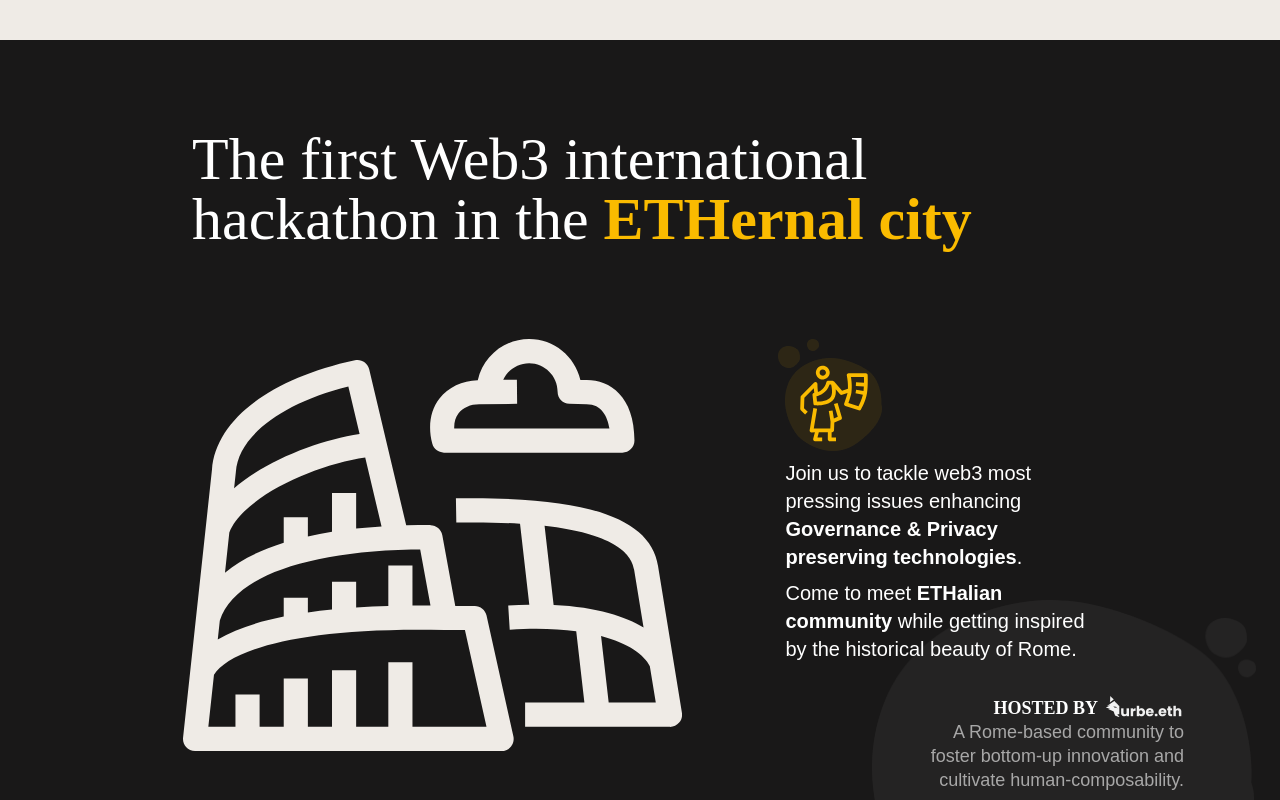
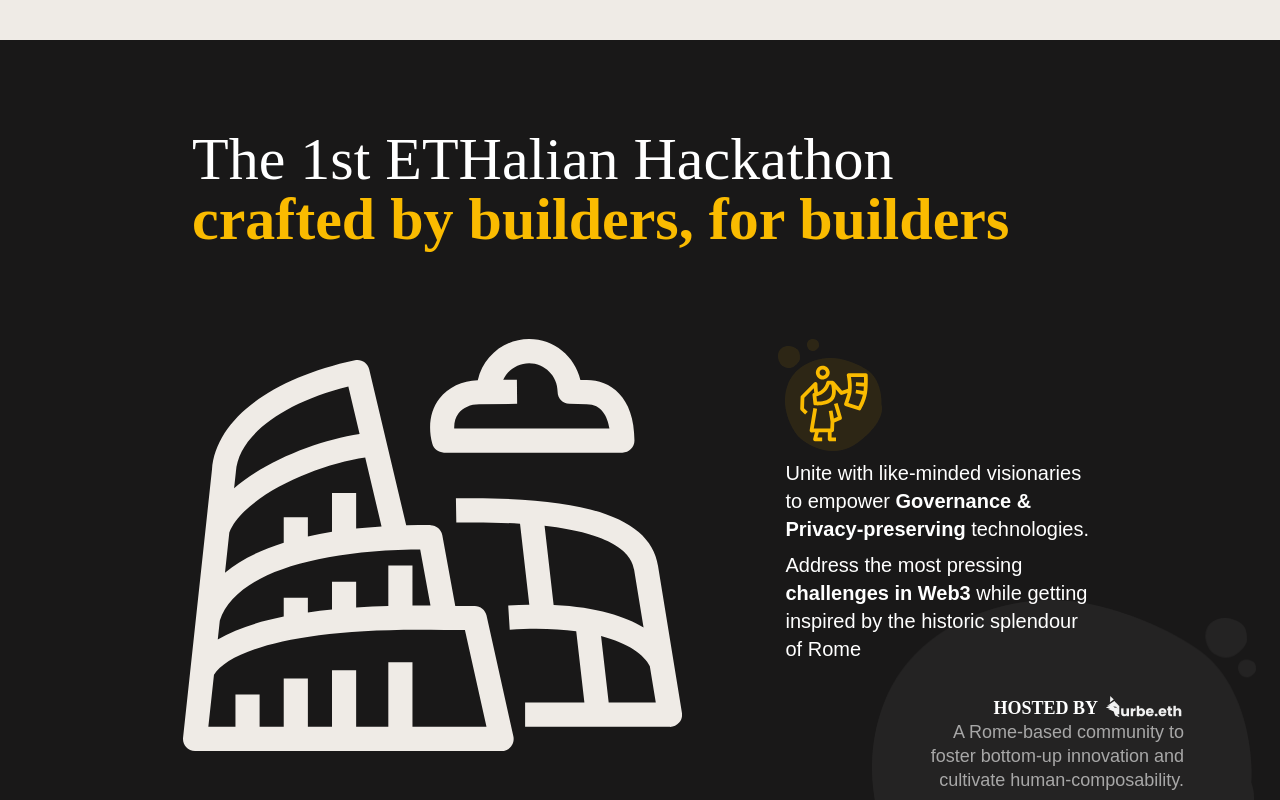
Before and after one commit to urbeETH/ETHRome-2023, a React (Create React App) app: page / in a window 1280 px wide. Shown: the part 760-1560 px from the top of the page. Built offline with nearby package versions, Linux system fonts and the light colour scheme.

Commit message:
General Updates
- minimal restiling
- text changes
- img sponsor section change

```diff
--- a/src/components/Hackathon.tsx
+++ b/src/components/Hackathon.tsx
@@ -11,7 +11,8 @@ export default function Hackathon() {
             <img src='/icon-spot-helmet-shield.svg' className='mb-2' />
             <h2 className='text-3xl text-rome-red font-bold'>Encryption Games</h2>
             <p className='text-center font-redhat'>
-              This track will challenge hackers to explore the full potential of all those technologies and{' '}
+              This track will challenge hackers to explore the full potential of all those
+              technologies and{' '}
               <span className='font-bold'>applications that prioritize privacy and security</span>.
             </p>
           </div>
@@ -19,9 +20,9 @@ export default function Hackathon() {
             <img src='/icon-spot-hero.svg' className='mb-2' />
             <h2 className='text-3xl text-rome-red font-bold'>DAOs & Dragons</h2>
             <p className='text-center font-redhat'>
-              Hackers will showcase their skills in implementing{' '}
+              Showcase your skills in implementing{' '}
               <span className='font-bold'>decentralized governance infrastructures</span> and
-              <span className='font-bold'> decision-making mechanisms</span>.
+              <span className='font-bold'> better decision-making mechanisms</span>.
             </p>
           </div>
         </div>
--- a/src/components/Header.tsx
+++ b/src/components/Header.tsx
@@ -45,16 +45,16 @@ export default function Header() {
       >
         <img src='/ethrome_logo.png' className='w-40' />
         <div className='flex items-center justify-center space-x-10 text-lg font-semibold'>
-          <h3 className='cursor-pointer hover:underline' onClick={() => scrollTo('intro')}>
+          <h3 className='relative underline_item cursor-pointer' onClick={() => scrollTo('intro')}>
             About
           </h3>
-          <h3 className='cursor-pointer hover:underline' onClick={() => scrollTo('hackathon')}>
+          <h3 className='relative underline_item cursor-pointer' onClick={() => scrollTo('hackathon')}>
             Tracks
           </h3>
-          <h3 className='cursor-pointer hover:underline' onClick={() => scrollTo('bounties')}>
+          <h3 className='relative underline_item cursor-pointer' onClick={() => scrollTo('bounties')}>
             Bounties
           </h3>
-          <h3 className='cursor-pointer hover:underline' onClick={() => scrollTo('contact')}>
+          <h3 className='relative underline_item cursor-pointer' onClick={() => scrollTo('contact')}>
             Sponsor Zone
           </h3>
         </div>
--- a/src/components/Intro.tsx
+++ b/src/components/Intro.tsx
@@ -6,8 +6,8 @@ export default function Intro() {
     >
       <div className='flex flex-col items-center h-full px-8 space-y-12 justify-evenly md:space-y-0 md:px-0'>
         <h1 className='max-w-4xl text-4xl text-white md:text-6xl'>
-          The first Web3 international hackathon in the{' '}
-          <span className='font-black text-[#FABB00]'>ETHernal city</span>
+        The 1st ETHalian Hackathon{' '}
+          <span className='font-black text-rome-yellow'>crafted by builders, for builders</span>
         </h1>
         <div className='flex space-x-0 md:space-x-24'>
           <img src='/colosseum.svg' className='hidden lg:block' />
@@ -17,12 +17,11 @@ export default function Intro() {
               <img src='/icon-lecture.svg' className='absolute bottom-2 left-4' />
             </div>
             <p className='mt-2 ml-2 text-lg font-light text-white md:text-xl font-redhat'>
-              Join us to tackle web3 most pressing issues enhancing{' '}
-              <span className='font-bold'>Governance & Privacy preserving technologies</span>.
+            Unite with like-minded visionaries to empower{' '}
+              <span className='font-bold'>Governance & Privacy-preserving</span> technologies.
             </p>
             <p className='mt-2 ml-2 text-lg font-light text-white md:text-xl font-redhat'>
-              Come to meet <span className='font-bold'>ETHalian community</span> while getting
-              inspired by the historical beauty of Rome.
+            Address the most pressing <span className='font-bold'>challenges in Web3</span> while getting inspired by the historic splendour of Rome
             </p>
           </div>
         </div>
--- a/src/components/SponsorZone.tsx
+++ b/src/components/SponsorZone.tsx
@@ -3,7 +3,7 @@ import { PropsWithClassName } from '../types'
 
 export const SponsorDeckLink: FC<PropsWithClassName> = ({ className }) => (
   <a href="mailto:sponsor@ethrome.org?subject=Request%20ETHRome%20Deck" target="_blank" className={className}>
-    <p>Request Sponsor deck</p>
+    <p>Request deck</p>
   </a>
 )
 
@@ -13,14 +13,19 @@ export default function SponsorZone() {
       className='min-h-screen md:h-auto bg-[#191818] relative pt-24 md:pt-32 pb-48 xl:py-48 pl-0 md:pl-48'
       id='contact'
     >
-      <div className='relative flex flex-col items-center justify-center max-w-xl pb-24 space-y-4 md:items-start'>
+      <div className='relative flex flex-col items-center justify-between max-w-xl pb-24 md:items-start'>
+        <div className='flex flex-col items-center md:items-start justify-center '>
         <img src='/sponsor_crown.svg' className='h-[160px] w-[160px]' />
         <h1 className='text-5xl font-bold text-white md:text-7xl text-center'>Sponsor Zone</h1>
-        <p className='text-white max-w-xs md:max-w-[385px] text-center md:text-left font-redhat'>
+        <p className='text-white max-w-xs md:max-w-[385px] text-center md:text-left font-redhat mt-4'>
           Seize the chance to gain exceptional exposure, establish valuable connections, and
           demonstrate your unwavering support for the development of the blockchain space!
         </p>
-        <SponsorDeckLink className='hover:bg-rome-100 px-4 transition-colors bg-rome-purple drop-shadow-[0_10px_8px_rgba(131,20,199,0.25)] rounded-full flex items-center justify-center text-white py-2 font-medium' />
+        </div>
+        <div className='flex flex-col items-center justify-center mt-20'>
+        <SponsorDeckLink className='w-full hover:bg-rome-purple_hover px-4 transition-colors bg-rome-purple drop-shadow-[0_10px_8px_rgba(131,20,199,0.25)] rounded-full flex items-center justify-center text-white py-2 font-medium' />
+        <a className='text-white text-center underline font-redhat mt-4' href="mailto:sponsor@ethrome.org">sponsor@ethrome.org</a>
+        </div>
       </div>
       <img src='/temple.svg' className='absolute bottom-0 right-0 h-[261px] md:h-auto' />
     </div>
--- a/src/index.css
+++ b/src/index.css
@@ -36,3 +36,27 @@ code {
   background-color: #000;
   transition: cubic-bezier(0.175, 0.885, 0.32, 1.275) 1s;
 }
+
+/*
+* Vertical Scroll Bar
+*/
+
+::-webkit-scrollbar {
+  width: 10px;
+  height: 3px !important;
+}
+
+::-webkit-scrollbar-thumb {
+  -webkit-border-radius: 10px;
+  border-radius: 10px;
+  background: #FABB00;
+ /* border: 1px solid var(--colore_bianco); */
+  box-shadow: inset 0 0 6px rgb(0 0 0 / 50%);
+  -webkit-box-shadow: inset 0 0 6px rgb(0 0 0 / 50%);
+  height: 3px;
+}
+
+::-webkit-scrollbar-track {
+  box-shadow: inset 0 0 6px var(--colore_nero);
+  -webkit-box-shadow: inset 0 0 6px var(--colore_nero);
+}
--- a/tailwind.config.js
+++ b/tailwind.config.js
@@ -8,7 +8,8 @@ export default {
         rome: {
           'red': '#A81010',
           'purple': '#8314c7',
-          100: '#5b0e8b', /** ?? */
+          'yellow': '#FABB00',
+          'purple_hover': '#5b0e8b',
         }
       },
       height: {
```
Also changed, not shown: public/sponsor_crown.svg, public/sponsor_crown_old.svg (added).
